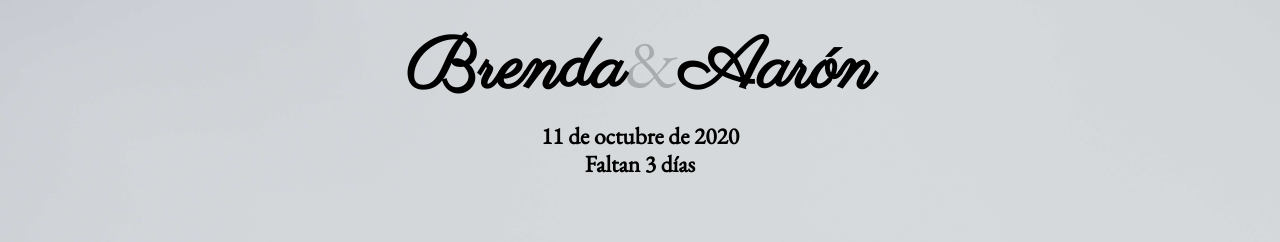
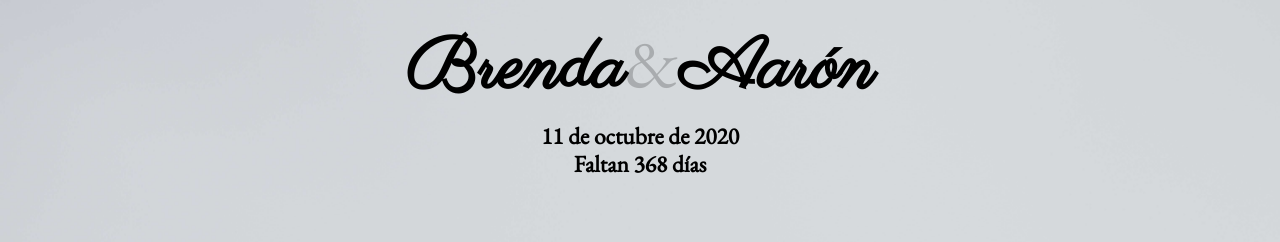
Before and after one commit to nayelyrodarte/Wedding-Rsvp, a React (Create React App) app in the folder client/: page / in a window 1280 px wide. Shown: the top 242 px of the page. Built offline with nearby package versions, Linux system fonts and the light colour scheme.

Commit message:
Update wedding date for counter

```diff
--- a/client/src/functions.js
+++ b/client/src/functions.js
@@ -1,5 +1,5 @@
 export function counter() {
-  const wedDay = new Date('2020,10,11 00:00:00');
+  const wedDay = new Date('2021,10,11 00:00:00');
   let dateNow = Date.now();
   let n = 'n';
   let s = 's';
```
